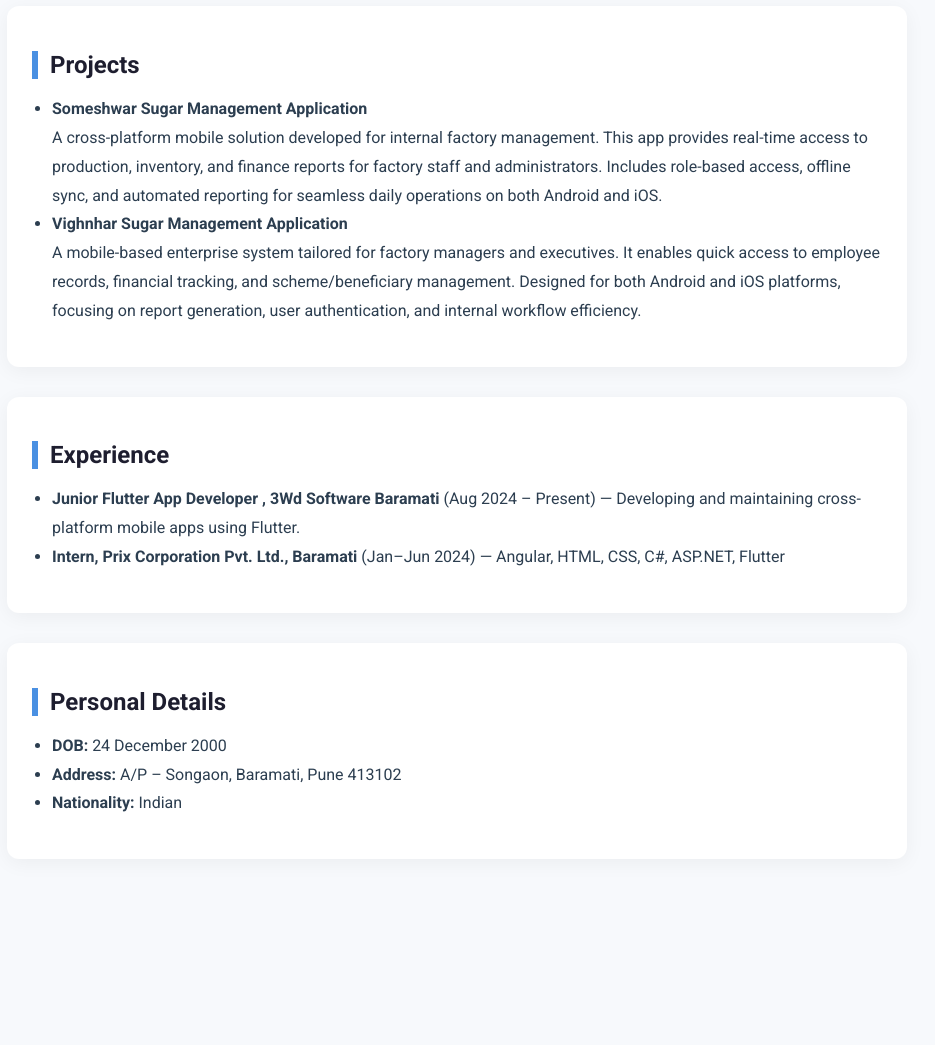
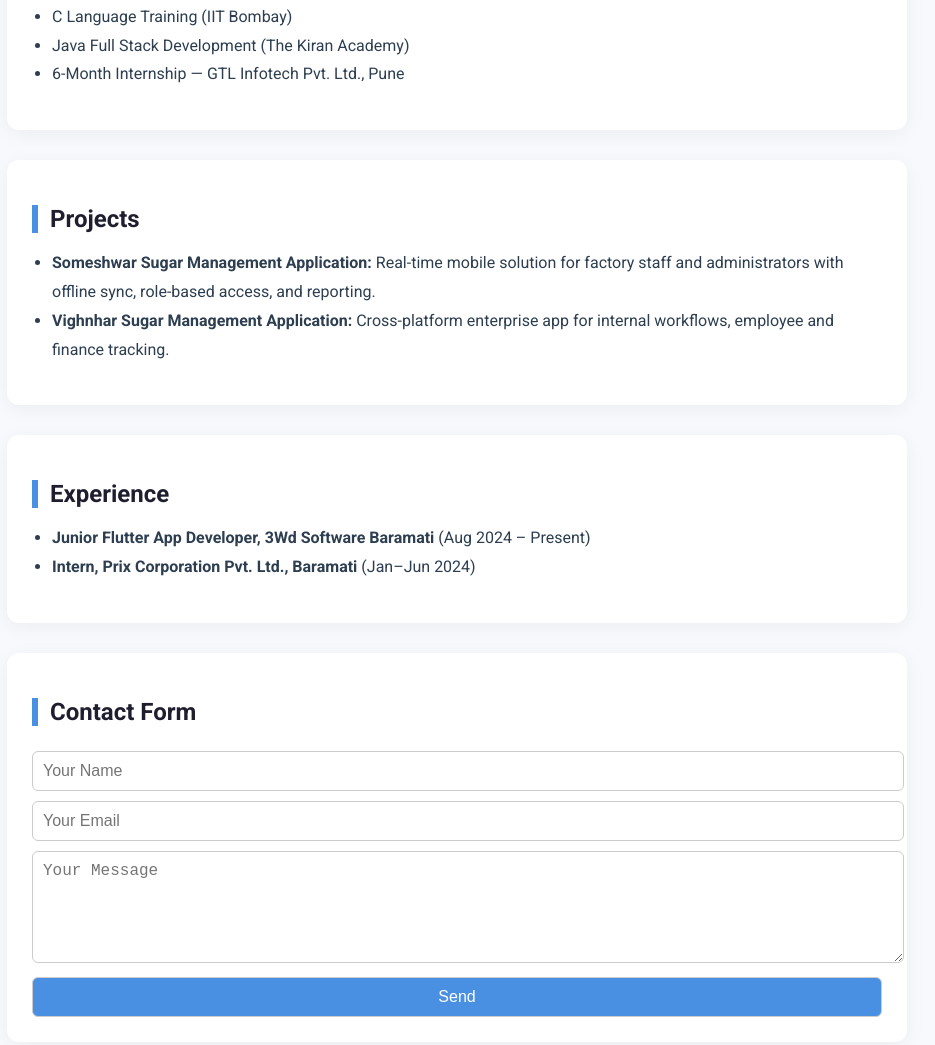
Before and after one commit to Vikasmane1208/vikas-portfolio, a plain HTML site: page index.html in a window 1280 px wide. Shown: the part 1531-2576 px from the top of the page, without its empty margins (183-1118 px from the left). Before the commit the page ends 2480 px from the top, so only its background shows below. Drawn offline with Linux system fonts and the light colour scheme.

Commit message:
Update index.html

```diff
--- a/index.html
+++ b/index.html
@@ -27,6 +27,13 @@
     header p {
       font-size: 1.2rem;
       margin-top: 10px;
+    }
+    header img {
+      margin-top: 20px;
+      border-radius: 50%;
+      width: 120px;
+      height: 120px;
+      object-fit: cover;
     }
     main {
       max-width: 900px;
@@ -58,12 +65,34 @@
     a:hover {
       text-decoration: underline;
     }
+    .tech-icons img {
+      margin-right: 10px;
+      vertical-align: middle;
+    }
+    form input, form textarea, form button {
+      width: 100%;
+      padding: 10px;
+      margin-top: 10px;
+      border: 1px solid #ccc;
+      border-radius: 6px;
+      font-size: 1rem;
+    }
+    form button {
+      background-color: #4a90e2;
+      color: white;
+      cursor: pointer;
+      transition: 0.3s ease;
+    }
+    form button:hover {
+      background-color: #1e1e2f;
+    }
   </style>
 </head>
 <body>
   <header>
     <h1>Vikas Mane</h1>
     <p>Java | Flutter | Web Developer</p>
+    <img src="da9d3c23-5b79-4447-a40e-b5f288fe6df6.jpeg" alt="Vikas Mane">
   </header>
 
   <main>
@@ -72,6 +101,8 @@
       <p><strong>Phone:</strong> 9730245267</p>
       <p><strong>Email:</strong> <a href="mailto:Vikasmane44576@gmail.com">Vikasmane44576@gmail.com</a></p>
       <p><strong>LinkedIn:</strong> <a href="https://www.linkedin.com/in/vikas-mane-b18644233" target="_blank">Vikas Mane Profile</a></p>
+      <p><strong>GitHub:</strong> <a href="https://github.com/Vikasmane1208" target="_blank">github.com/Vikasmane1208</a></p>
+      <p><a href="Vikas_Mane_Resume.pdf" download>📥 Download Resume (PDF)</a></p>
     </section>
 
     <section>
@@ -81,6 +112,13 @@
 
     <section>
       <h2>Skills</h2>
+      <div class="tech-icons">
+        <img src="https://cdn.jsdelivr.net/gh/devicons/devicon/icons/flutter/flutter-original.svg" width="40" />
+        <img src="https://cdn.jsdelivr.net/gh/devicons/devicon/icons/java/java-original.svg" width="40" />
+        <img src="https://cdn.jsdelivr.net/gh/devicons/devicon/icons/html5/html5-original.svg" width="40" />
+        <img src="https://cdn.jsdelivr.net/gh/devicons/devicon/icons/css3/css3-original.svg" width="40" />
+        <img src="https://cdn.jsdelivr.net/gh/devicons/devicon/icons/mysql/mysql-original.svg" width="40" />
+      </div>
       <ul>
         <li>Programming: Java, JDBC, HTML, CSS, Dart</li>
         <li>Database: MySQL</li>
@@ -109,26 +147,30 @@
       </ul>
     </section>
 
- <section>
-  <h2>Projects</h2>
-  <ul>
-    <li>
-      <strong>Someshwar Sugar Management Application</strong><br />
-      A cross-platform mobile solution developed for internal factory management. This app provides real-time access to production, inventory, and finance reports for factory staff and administrators. Includes role-based access, offline sync, and automated reporting for seamless daily operations on both Android and iOS.
-    </li>
-    <li>
-      <strong>Vighnhar Sugar Management Application</strong><br />
-      A mobile-based enterprise system tailored for factory managers and executives. It enables quick access to employee records, financial tracking, and scheme/beneficiary management. Designed for both Android and iOS platforms, focusing on report generation, user authentication, and internal workflow efficiency.
-    </li>
-  </ul>
-</section>
+    <section>
+      <h2>Projects</h2>
+      <ul>
+        <li><strong>Someshwar Sugar Management Application:</strong> Real-time mobile solution for factory staff and administrators with offline sync, role-based access, and reporting.</li>
+        <li><strong>Vighnhar Sugar Management Application:</strong> Cross-platform enterprise app for internal workflows, employee and finance tracking.</li>
+      </ul>
+    </section>
 
     <section>
       <h2>Experience</h2>
       <ul>
-        <li><strong>Junior Flutter App Developer , 3Wd Software Baramati</strong> (Aug 2024 – Present) — Developing and maintaining cross-platform mobile apps using Flutter.</li>
-        <li><strong>Intern, Prix Corporation Pvt. Ltd., Baramati</strong> (Jan–Jun 2024) — Angular, HTML, CSS, C#, ASP.NET, Flutter</li>
+        <li><strong>Junior Flutter App Developer, 3Wd Software Baramati</strong> (Aug 2024 – Present)</li>
+        <li><strong>Intern, Prix Corporation Pvt. Ltd., Baramati</strong> (Jan–Jun 2024)</li>
       </ul>
+    </section>
+
+    <section>
+      <h2>Contact Form</h2>
+      <form action="mailto:Vikasmane44576@gmail.com" method="post" enctype="text/plain">
+        <input type="text" name="name" placeholder="Your Name" required>
+        <input type="email" name="email" placeholder="Your Email" required>
+        <textarea name="message" placeholder="Your Message" rows="5"></textarea>
+        <button type="submit">Send</button>
+      </form>
     </section>
 
     <section>
```
